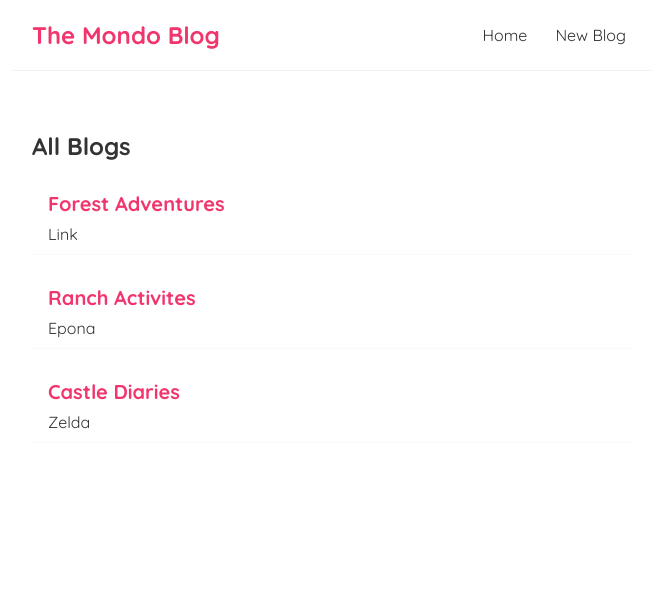
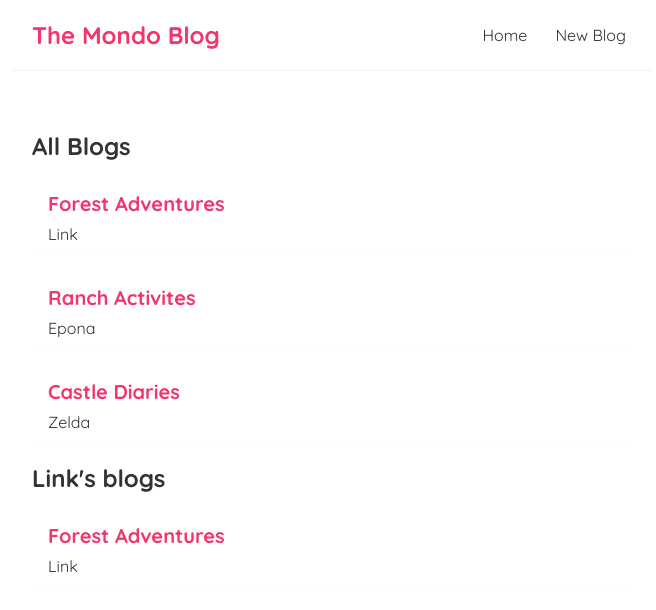
Before and after one commit to ArmandoAlvear23/my-blog-app, a React (Create React App) app: page / in a window 1280 px wide. Shown: the top 610 px of the page, without its empty margins (308-964 px from the left). Built offline with nearby package versions, Linux system fonts and the light colour scheme.

Commit message:
added filtered list

```diff
--- a/src/Home.jsx
+++ b/src/Home.jsx
@@ -11,6 +11,7 @@
     return (
       <div className="home">
         <BlogList blogs={blogs} title="All Blogs" />
+        <BlogList blogs={blogs.filter((blog) => blog.author === 'Link' )} title="Link's blogs" />
       </div>
     );
 }
```
